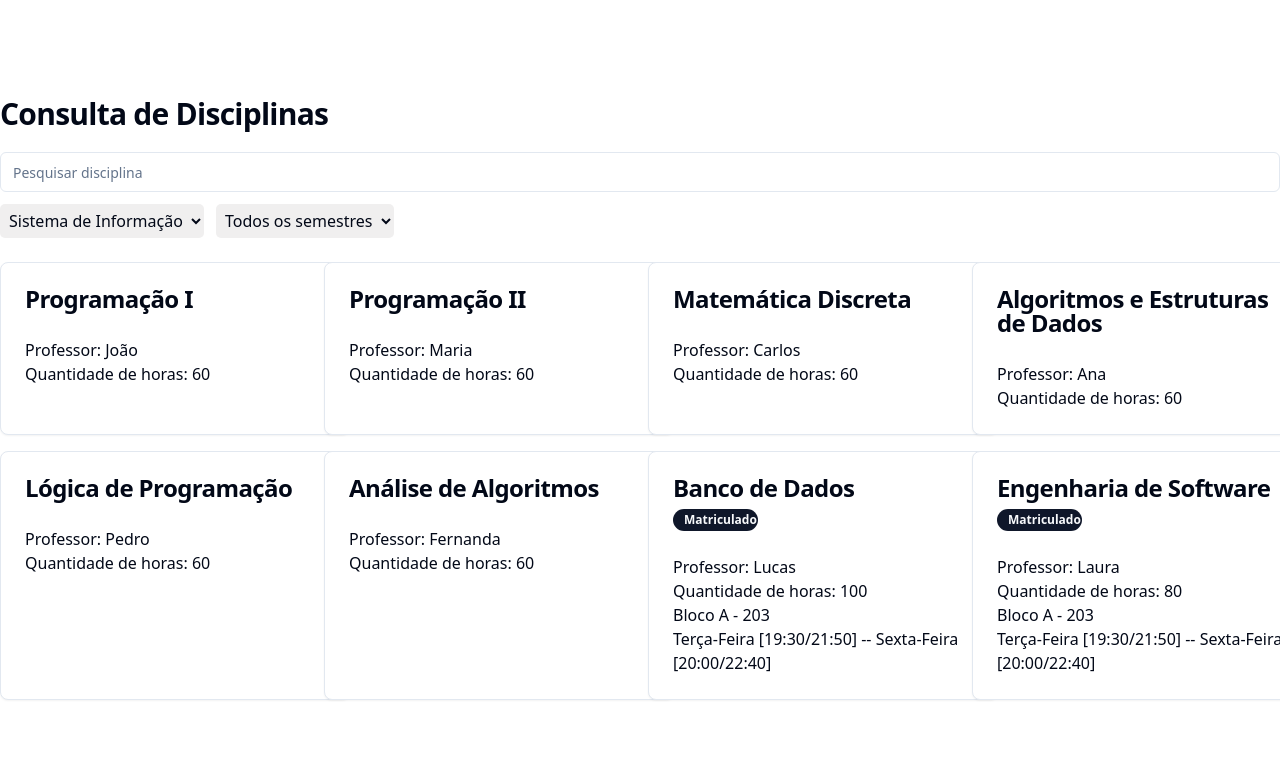
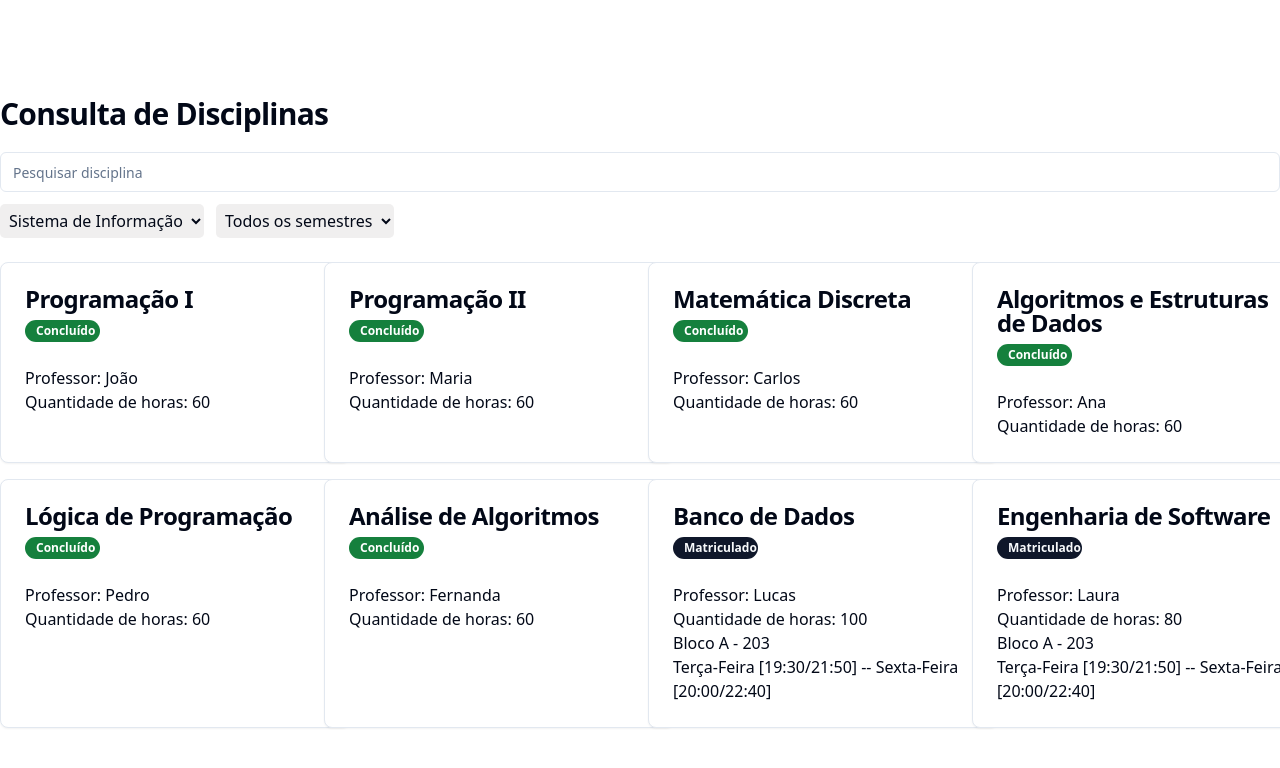
Before and after one commit to micaelgomestavares/sistema-aluno-frontend, a React (Vite) app: page /consulta-disciplina in a window 1280 px wide. Shown: the top 768 px of the page. Built offline with nearby package versions, Linux system fonts and the light colour scheme.

Commit message:
Style: Adding a finished course discipline badge

```diff
--- a/src/components/ui/badge.tsx
+++ b/src/components/ui/badge.tsx
@@ -12,6 +12,8 @@ const badgeVariants = cva(
           "border-transparent bg-primary text-primary-foreground hover:bg-primary/80",
         secondary:
           "border-transparent bg-secondary text-secondary-foreground hover:bg-secondary/80",
+        concluded:
+          "border-transparent bg-green-700 text-white hover:bg-secondary/80",
         destructive:
           "border-transparent bg-destructive text-destructive-foreground hover:bg-destructive/80",
         outline: "text-foreground",
--- a/src/pages/ConsultaDisciplina/ConsultaDisciplina.tsx
+++ b/src/pages/ConsultaDisciplina/ConsultaDisciplina.tsx
@@ -77,6 +77,7 @@ function ConsultaDisciplina() {
                 <CardHeader>
                   <CardTitle className='mb-[3px]'>{disciplina.nome}</CardTitle>
                   {disciplina.situacao === 'cursando' && <Badge className="max-w-[85px]">Matriculado</Badge>}
+                  {disciplina.situacao === 'concluído' && <Badge className="max-w-[75px]" variant={'concluded'}>Concluído</Badge>}
                 </CardHeader>
                 <CardContent className="flex flex-col">
                   <span className="disciplina-professor">Professor: {disciplina.professor}</span>
```
